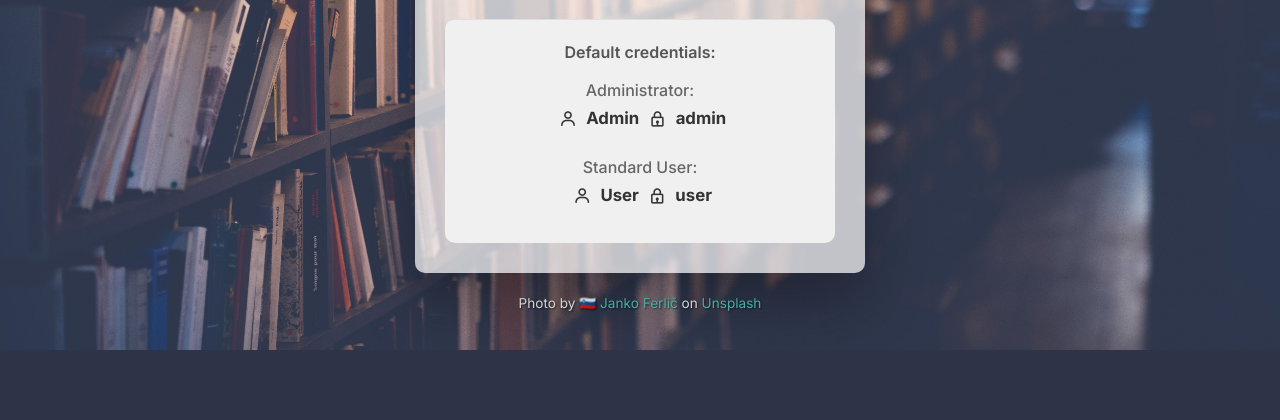
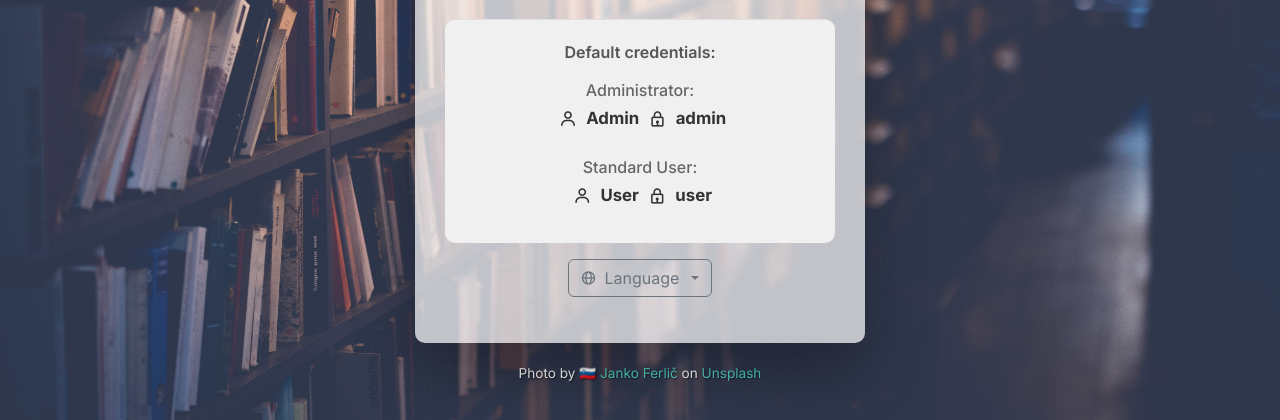
Before and after one commit to MarcinSachs/Libriya, a Flask app: page /login/ in a window 1280 px wide. Shown: the part 685-1105 px from the top of the page. Before the commit the page ends 1035 px from the top, so only its background shows below. Run offline with Flask 3, Linux system fonts and the light colour scheme; some libraries are stand-ins or nearby versions.

Commit message:
Add language selector to login page

```diff
--- a/app/templates/layout.html
+++ b/app/templates/layout.html
@@ -16,6 +16,8 @@
     <link
         href="https://fonts.googleapis.com/css2?family=Cormorant+Garamond:ital,wght@0,300..700;1,300..700&family=Inter:wght@300;400;500;600;700&display=swap"
         rel="stylesheet">
+    <!-- Flag Icons -->
+    <link rel="stylesheet" href="https://cdn.jsdelivr.net/gh/lipis/flag-icons@7.0.0/css/flag-icons.min.css" />
 
     <link rel="shortcut icon" href="{{ url_for('static', filename='favicon.ico') }}">
 </head>
--- a/app/templates/login.html
+++ b/app/templates/login.html
@@ -9,6 +9,10 @@
     <div class="fadeIn first">
       <img src="{{ url_for('static', filename='/images/logo.png') }}" id="icon" alt="Logo" />
       <h4>Libriya</h4>
+
+
+
+    <!-- Login Form -->
     </div>
 
     {% with messages = get_flashed_messages(with_categories=true) %}
@@ -19,7 +23,7 @@
     {% endif %}
     {% endwith %}
 
-    <!-- Login Form -->
+
     <form method="POST" action="/login">
       <input type="text" id="username" class="fadeIn second" name="username" placeholder="{{ _('username') }}">
       <input type="password" id="password" class="fadeIn third" name="password" placeholder="{{ _('password') }}">
@@ -41,7 +45,17 @@
         <p class="credential-value"><i class='bx bx-user'></i> {{ _('User') }} <i class='bx bx-lock'></i> user</p>
       </div>
     </div>
-
+<!-- Language Dropdown -->
+      <div class="dropdown my-3">
+        <button class="btn btn-outline-secondary dropdown-toggle" type="button" id="languageDropdown" data-bs-toggle="dropdown" aria-expanded="false">
+          <i class='bx bx-globe'></i> {{ _('Language') }}
+        </button>
+        <ul class="dropdown-menu" aria-labelledby="languageDropdown">
+          {% for lang_code in config.LANGUAGES %}
+          <li><a class="dropdown-item" href="{{ url_for('main.set_language', lang=lang_code) }}"><span class="fi fi-{{ 'gb' if lang_code == 'en' else lang_code }} me-2"></span>{{ lang_code|upper }}</a></li>
+          {% endfor %}
+        </ul>
+      </div>
 
 
   </div>
```
Also changed, not shown: translations/en/LC_MESSAGES/messages.po, translations/pl/LC_MESSAGES/messages.po.
